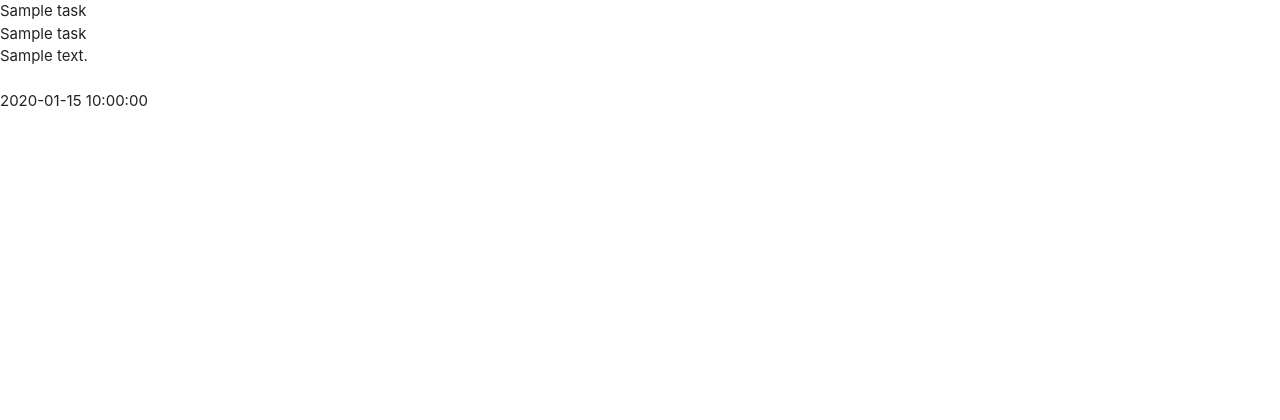
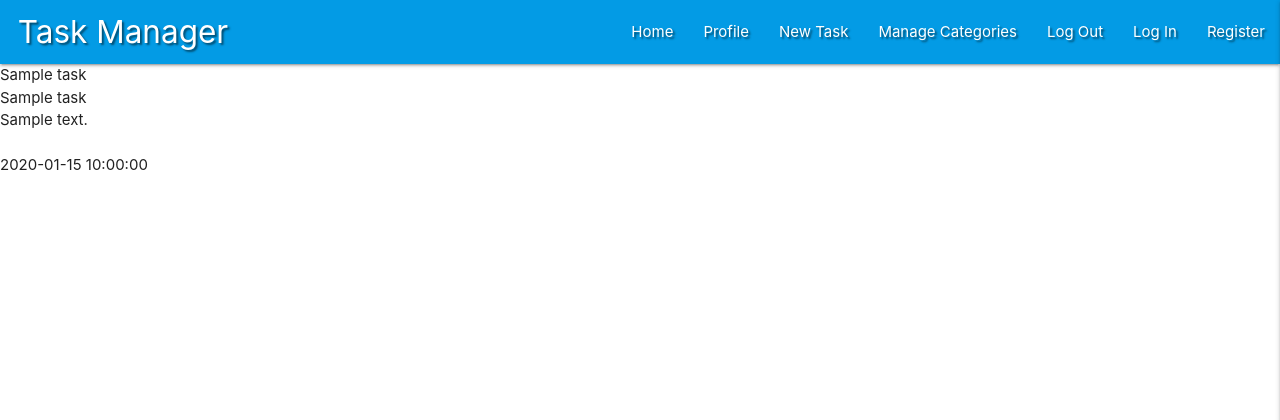
Before and after one commit to Ant2210/flask-mongodb-taskmanager, a Flask app: page / in a window 1280 px wide. Shown: the top 420 px of the page. Run offline with Flask 3, Linux system fonts and the light colour scheme; a database or web service that is not in the repository returns one stand-in record (values such as "Sample title"); some libraries are stand-ins or nearby versions.

Commit message:
Add meterialize navbar and sidenav

```diff
--- a/static/css/style.css
+++ b/static/css/style.css
@@ -0,0 +1,3 @@
+.text-shadow {
+    text-shadow: 2px 2px 2px rgba(0, 0, 0, 0.5);
+}
--- a/static/js/script.js
+++ b/static/js/script.js
@@ -0,0 +1,3 @@
+$(document).ready(function(){
+    $('.sidenav').sidenav({edge: "right"});
+  });
--- a/templates/base.html
+++ b/templates/base.html
@@ -1,24 +1,60 @@
 <!DOCTYPE html>
 <html lang="en">
+
 <head>
     <meta charset="UTF-8">
     <meta name="viewport" content="width=device-width, initial-scale=1.0">
-    <link rel="stylesheet" href="https://cdnjs.cloudflare.com/ajax/libs/materialize/1.0.0/css/materialize.min.css" type="text/css">
+    <link rel="stylesheet" href="https://cdnjs.cloudflare.com/ajax/libs/materialize/1.0.0/css/materialize.min.css"
+        type="text/css">
     <link rel="stylesheet" href="{{ url_for('static', filename='css/style.css')}}" type="text/css">
     {% block styles %}
     {% endblock %}
     <title>Task Manager</title>
 </head>
+
 <body>
+
+    <header>
+        <!-- Top Navbar -->
+        <nav class="nav-extended text-shadow light-blue darken-1">
+            <div class="nav-wrapper">
+                <a href="{{  url_for('get_tasks' )}}" class="brand-logo">&nbsp; Task Manager</a>
+                <a href="#" data-target="mobile-demo" class="sidenav-trigger right"><i class="fa-solid fa-bars"></i></a>
+                <ul class="right hide-on-med-and-down">
+                    <li><a href="{{  url_for('get_tasks' )}}">Home</a></li>
+                    <li><a href="#">Profile</a></li>
+                    <li><a href="#">New Task</a></li>
+                    <li><a href="#">Manage Categories</a></li>
+                    <li><a href="#">Log Out</a></li>
+                    <li><a href="#">Log In</a></li>
+                    <li><a href="#">Register</a></li>
+                </ul>
+            </div>
+        </nav>
+
+        <!-- Mobile Sidenav -->
+        <ul class="sidenav" id="mobile-demo">
+            <li><h4 class="center-align light-blue-text text-darken-4">Task Manager</h4></li>
+            <li><a href="{{  url_for('get_tasks' )}}">Home</a></li>
+            <li><a href="#">Profile</a></li>
+            <li><a href="#">New Task</a></li>
+            <li><a href="#">Manage Categories</a></li>
+            <li><a href="#">Log Out</a></li>
+            <li><a href="#">Log In</a></li>
+            <li><a href="#">Register</a></li>
+        </ul>
+    </header>
 
     {% block content %}
     {% endblock %}
 
-    <script src="https://code.jquery.com/jquery-3.7.0.min.js" integrity="sha256-2Pmvv0kuTBOenSvLm6bvfBSSHrUJ+3A7x6P5Ebd07/g=" crossorigin="anonymous"></script>
+    <script src="https://code.jquery.com/jquery-3.7.0.min.js"
+        integrity="sha256-2Pmvv0kuTBOenSvLm6bvfBSSHrUJ+3A7x6P5Ebd07/g=" crossorigin="anonymous"></script>
     <script src="https://cdnjs.cloudflare.com/ajax/libs/materialize/1.0.0/js/materialize.min.js"></script>
     <script src="https://kit.fontawesome.com/92bb20ec43.js" crossorigin="anonymous"></script>
     <script src="{{ url_for('static', filename='js/script.js')}}"></script>
     {% block scripts %}
     {% endblock %}
 </body>
+
 </html>
```
